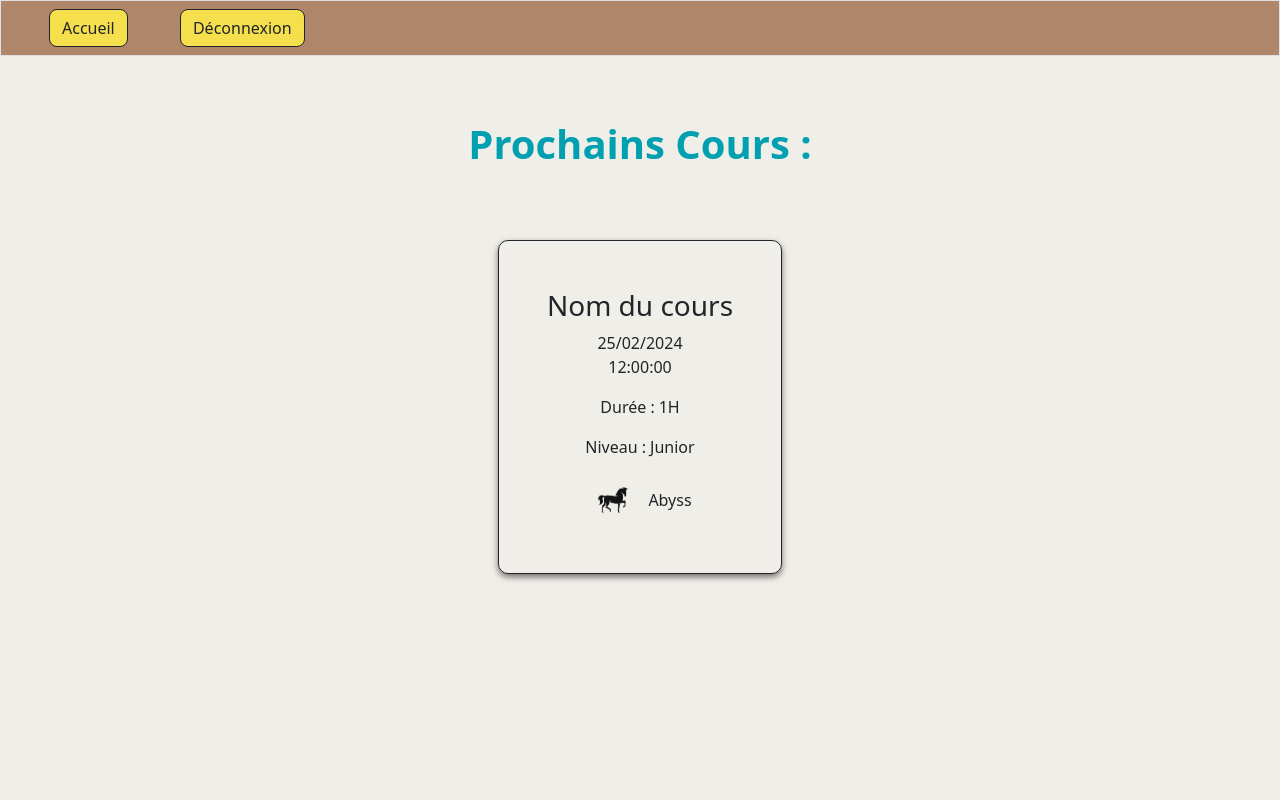
After one commit to varuniv/SAE-WEB_BD-PONEY, a PHP site: page /planning.php in a window 1280 px wide. The commit adds this page. Run offline with PHP 8.4, Linux system fonts and the light colour scheme.

Commit message:
Ajout des pages planning et compte

```diff
--- a/web/accueil.php
+++ b/web/accueil.php
@@ -6,8 +6,8 @@ include 'header.php';
         <h1>Accueil<h1>
     </div>
     <div class="accueil_div">
-        <button class="btn" onclick="window.location.href='plannings.php'">Consulter les plannings de cours</button>
-        <button onclick="window.location.href='informations.php'">Consulter mes informations</button>
+        <button class="btn" onclick="window.location.href='planning.php'">Consulter les plannings de cours</button>
+        <button onclick="window.location.href='compte.php'">Consulter mes informations</button>
     </div>
     <div class="titre-deux">
         <h2>Mes cours dans les 7 prochains jours :</h2>
--- a/web/header.php
+++ b/web/header.php
@@ -22,7 +22,8 @@
         <nav class = "navbar border justify-content-auto " style= "background-color:#AF8669">
             <div>
 
-                <a class = "btn rounded-3 mx-5 border-1 border-dark" style= "background-color:#F5DF4D" href="login.php">Accueil</a>
+                <a class = "btn rounded-3 mx-5 border-1 border-dark" style= "background-color:#F5DF4D" href="accueil.php">Accueil</a>
+                <a class = "btn rounded-3 border-1 border-dark" style= "background-color:#F5DF4D" href="login.php">Déconnexion</a>
 
             </div>
         </nav>
--- a/web/login.php
+++ b/web/login.php
@@ -1,5 +1,4 @@
 <?php
-// Load du header des pages (Non fait encore)
 $loginInputs=array(
     "email" =>[
         "type" => "text",
--- /dev/null
+++ b/web/planning.php
@@ -0,0 +1,37 @@
+<?php
+$cssFile = "styles/planning.css";
+include 'header.php';
+?>
+
+    <div class="titre">
+        <h1>Prochains Cours :<h1>
+    </div>
+    <div class="planning_div">
+        <div class="cours_div">
+            <div>
+                <h3>Nom du cours</h3>
+            </div>
+            <div>
+                <p class="description">25/02/2024</p>
+                <p>12:00:00</p>
+            </div>
+            <div class="f_ligne">
+                <p style="margin-right: 4px;">Durée : </p>
+                <p>1H</p>
+            </div>
+            <div class="f_ligne">
+                <p style="margin-right: 4px;">Niveau : </p>
+                <p>Junior</p>
+            </div>
+            <div class="f_ligne">
+                <div style=" margin-right:10px;">
+                    <img src="img/icon_cheval.png" alt="Icon de cheval" style="width: 50px;height: 50px;">
+                </div>
+                <div style="display: flex;align-items: center;">
+                    <p style="margin-bottom: 0 !important;">Abyss<p>
+                </div>
+            </div>
+        </div>
+    </div>
+</body>
+</html>
--- /dev/null
+++ b/web/styles/planning.css
@@ -0,0 +1,46 @@
+body{
+    background-color: #F0EEE9;
+}
+
+.titre{
+    padding-top: 4rem;
+    display: flex;
+    justify-content: center;
+}
+
+h1{
+    color: #00A0B0;
+    font-weight: bold;
+}
+
+.planning_div{
+    display: flex;
+    padding-top: 4rem;
+    justify-content: center;
+}
+
+.cours_div{
+    padding: 3rem;
+    display: flex;
+    flex-direction: column;
+    text-align: center;
+    border: 1px solid;
+    border-radius: 10px;
+    transition: all 0.5s ease;
+    box-shadow: #756e6d 0 3px 6px;
+}
+
+.cours_div:hover{
+    box-shadow: #756e6d -5px 10px 10px;
+    transform: translate(3px,1px);
+}
+
+.description{
+    margin-bottom: 0;
+}
+
+.f_ligne{
+    display: flex;
+    flex-direction: row;
+    justify-content: center;
+}
```
Also changed, not shown: web/compte.php (added, +13 -0 lines), web/styles/compte.css (added, +20 -0 lines), web/img/icon_cheval.png (added).
